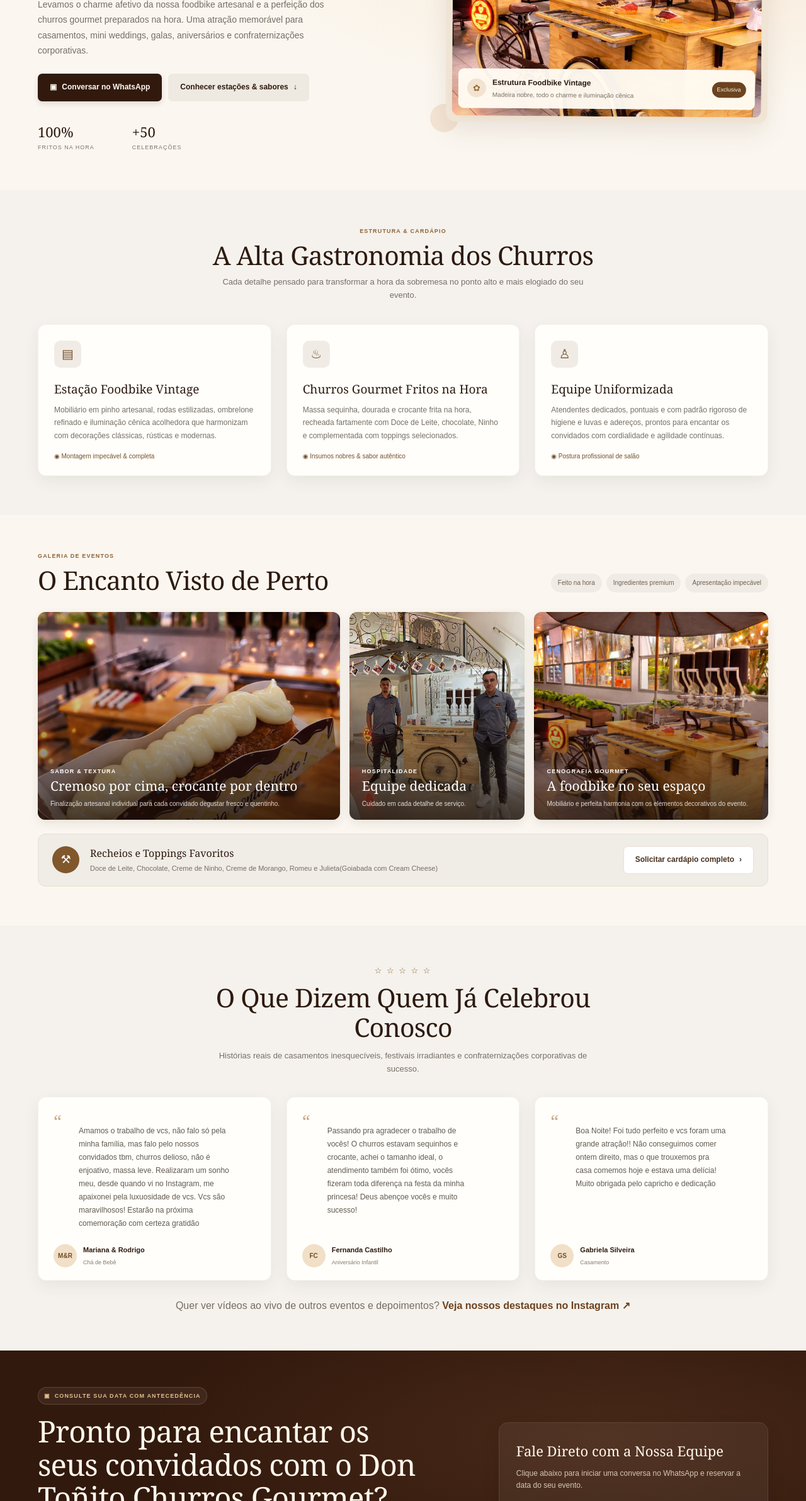
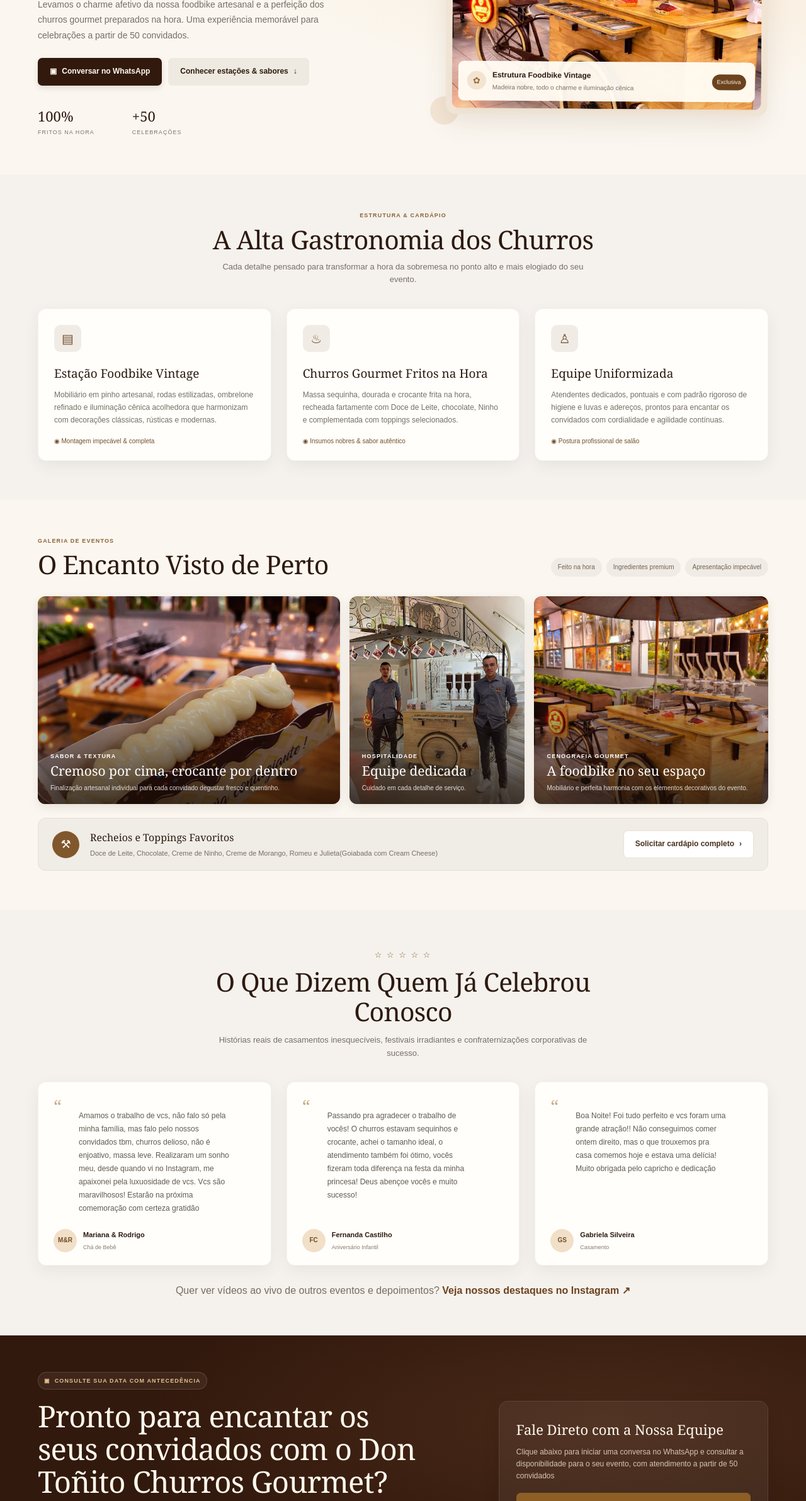
Before and after one commit to eliseu-dev-systems/benditoeventosgourmet, a plain HTML site: page index.html in a window 1280 px wide. Shown: the part 416-2800 px from the top of the page at 63% size. Drawn offline with Linux system fonts and the light colour scheme.

Commit message:
Update index.html

```diff
--- a/index.html
+++ b/index.html
@@ -51,7 +51,7 @@
           <h1 id="hero-title">Experiência gastronômica <em>inesquecível</em> para o seu evento.</h1>
           <p class="hero-description">
             Levamos o charme afetivo da nossa foodbike artesanal e a perfeição dos churros gourmet preparados na hora.
-            Uma atração memorável para casamentos, mini weddings, galas, aniversários e confraternizações corporativas.
+            Uma experiência memorável para celebrações a partir de 50 convidados.
           </p>
           <div class="hero-actions">
             <a class="button" href="https://wa.me/5511982506343?text=Ol%C3%A1!%20Gostaria%20de%20solicitar%20um%20or%C3%A7amento%20para%20meu%20evento.%0A%0AData%20do%20evento:%0ALocal:%0ATipo%20de%20evento:%0AQuantidade%20de%20convidados:%0A%0AAguardo%20o%20retorno.%20Obrigado(a)!"
@@ -188,7 +188,7 @@
         </div>
         <aside class="contact-panel" aria-label="Contato direto">
           <h3>Fale Direto com a Nossa Equipe</h3>
-          <p>Clique abaixo para iniciar uma conversa no WhatsApp e reservar a data do seu evento.</p>
+          <p>Clique abaixo para iniciar uma conversa no WhatsApp e consultar a disponibilidade para o seu evento, com atendimento a partir de 50 convidados</p>
           <a class="button button-gold" href="https://wa.me/5511982506343?text=Ol%C3%A1%2C%20Bendito%20Eventos%21%20Gostaria%20de%20consultar%20a%20disponibilidade%20para%20meu%20evento."
              target="_blank" rel="noopener noreferrer"><span aria-hidden="true">▣</span> Solicitar orçamento no WhatsApp</a>
           <div class="contact-panel-meta"><a href="https://www.instagram.com/dontonitochurrosgourmet/" target="_blank" rel="noopener noreferrer">◎ @dontonitochurrosgourmet</a><span>● Atendimento online</span></div>
```
